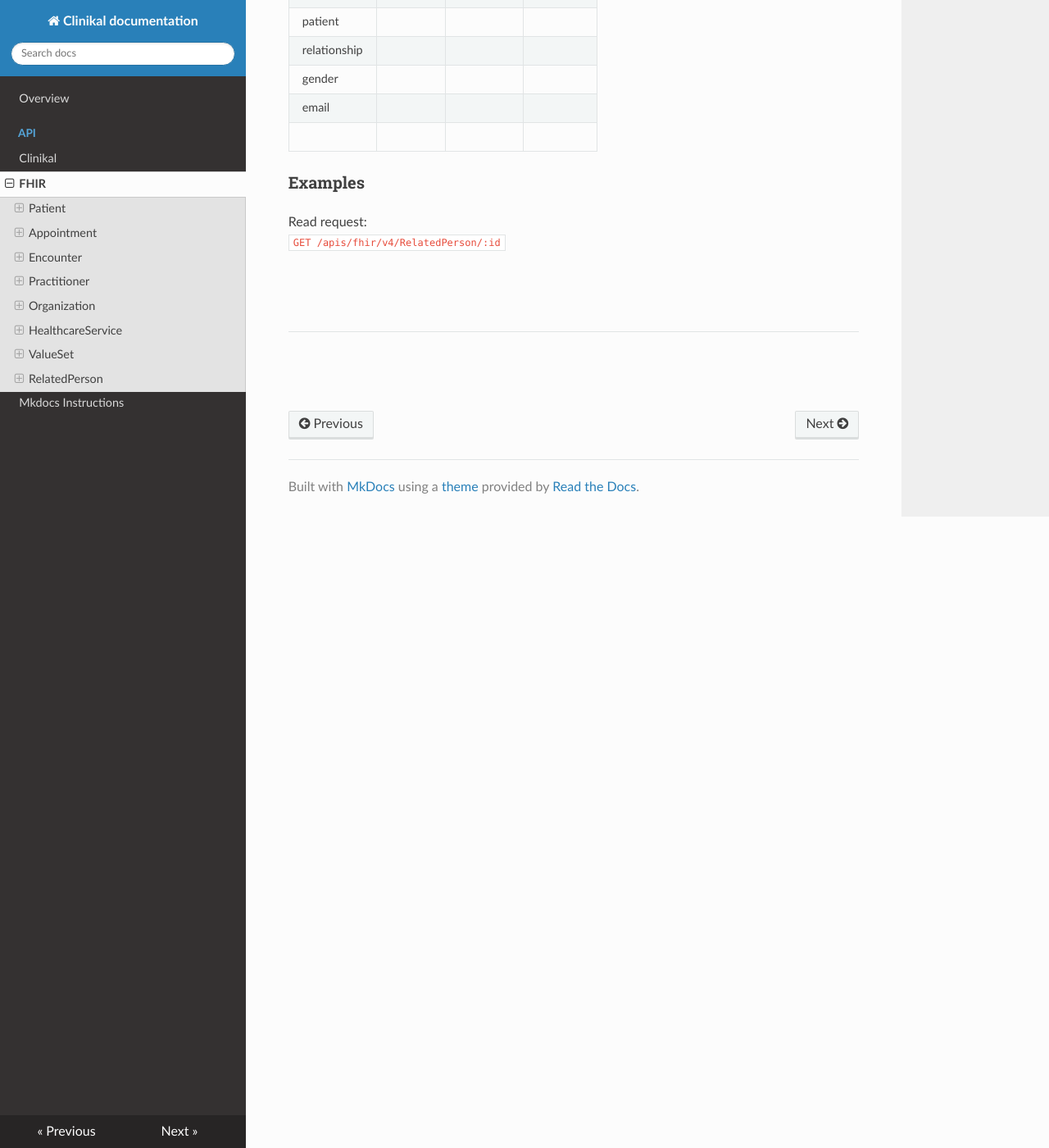
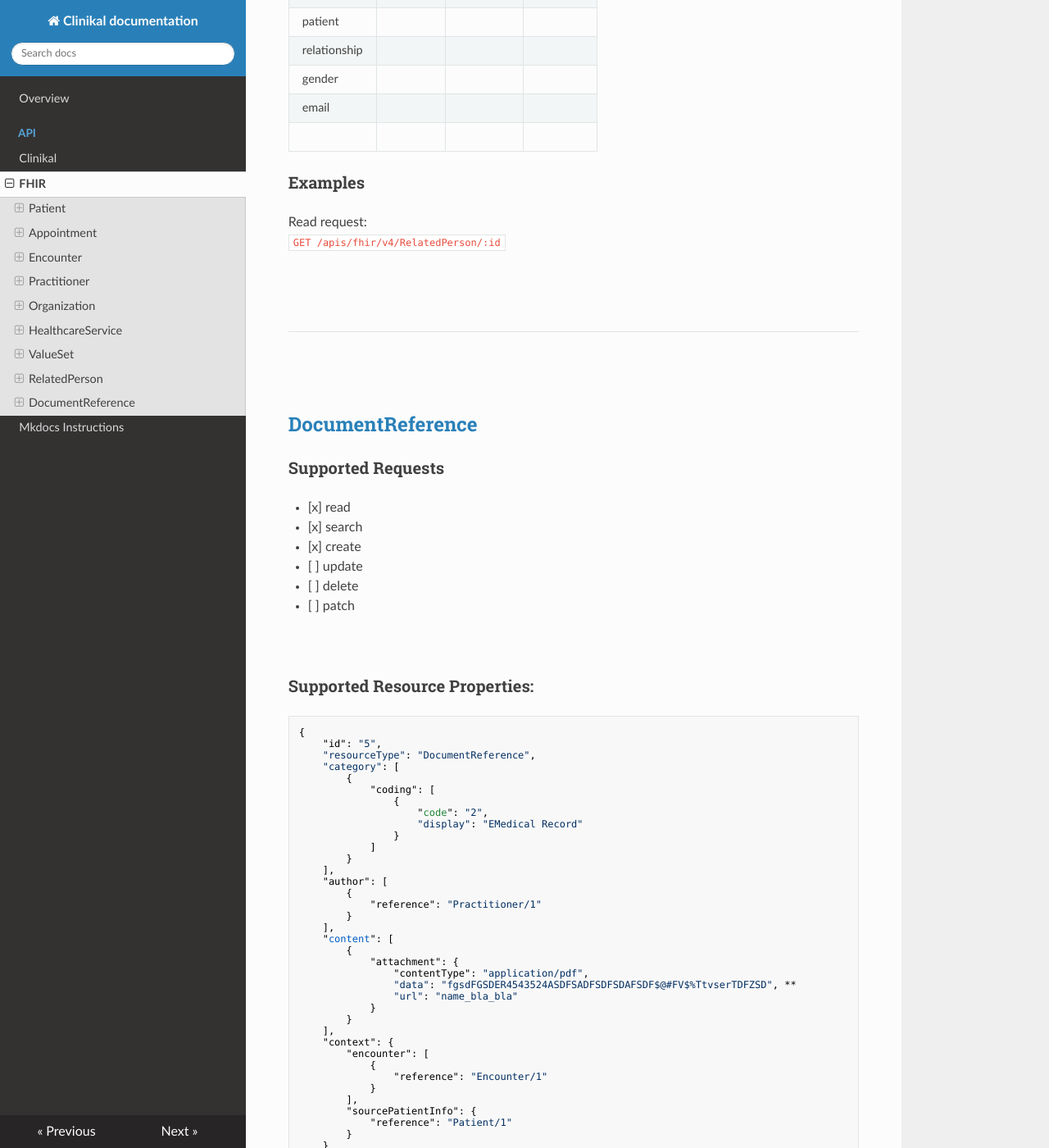
Before and after one commit to MohGovIL/Clinical-Documentation, an MkDocs documentation site: the page built from docs/api/fhir.md, in a window 1280 px wide and 1400 px high, scrolled down 16310 px. Shown: the whole window at 82% size. Built offline with MkDocs 1.6.1, drawn with Linux system fonts in a browser that asks for light colours; nearby versions of some CDN libraries; some of the changed text lies outside the part shown.

Commit message:
added documents reference documentation

`````diff
--- a/docs/api/fhir.md
+++ b/docs/api/fhir.md
@@ -794,3 +794,96 @@ Read request:
 ---
 
 <br><br>
+
+
+
+## [DocumentReference](https://www.hl7.org/fhir/DocumentReference.html)
+
+### Supported Requests
+- [x] read
+- [x] search
+- [x] create
+- [ ] update
+- [ ] delete
+- [ ] patch
+
+<br>
+
+### Supported Resource Properties:
+
+````
+{
+    "id": "5",
+    "resourceType": "DocumentReference",
+    "category": [
+        {
+            "coding": [
+                {
+                    "code": "2",
+                    "display": "EMedical Record"
+                }
+            ]
+        }
+    ],
+    "author": [
+        {
+            "reference": "Practitioner/1"
+        }
+    ],
+    "content": [
+        {
+            "attachment": {
+                "contentType": "application/pdf",
+                "data": "fgsdFGSDER4543524ASDFSADFSDFSDAFSDF$@#FV$%TtvserTDFZSD", **
+                "url": "name_bla_bla"
+            }
+        }
+    ],
+    "context": {
+        "encounter": [
+            {
+                "reference": "Encounter/1"
+            }
+        ],
+        "sourcePatientInfo": {
+            "reference": "Patient/1"
+        }
+    }
+}
+````
+** In base64 format
+
+<br>
+
+### Supported Operators
+
+None
+
+<br>
+
+### Supported General Parameters
+
+Parameter|Valid Values
+--|--
+
+<br>
+
+### Supported Search Parameters
+
+Parameter|Prefixes|Modifiers|OR Logic
+--|--|--|--
+_id|||
+encounter|||
+patient|||
+
+<br>
+
+### Examples
+Read request:
+`GET /apis/fhir/v4/DocumentReference/:id`
+
+<br><br>
+
+---
+
+<br><br>
`````
